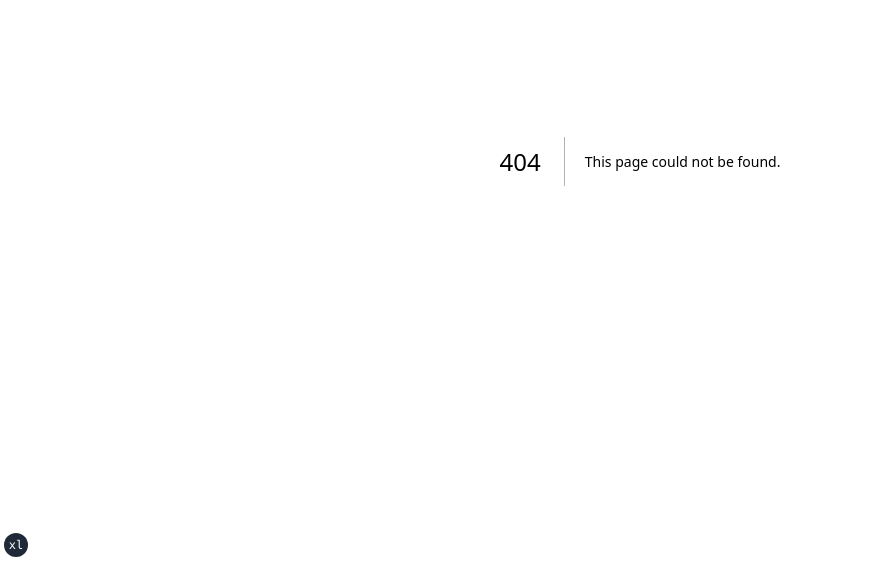
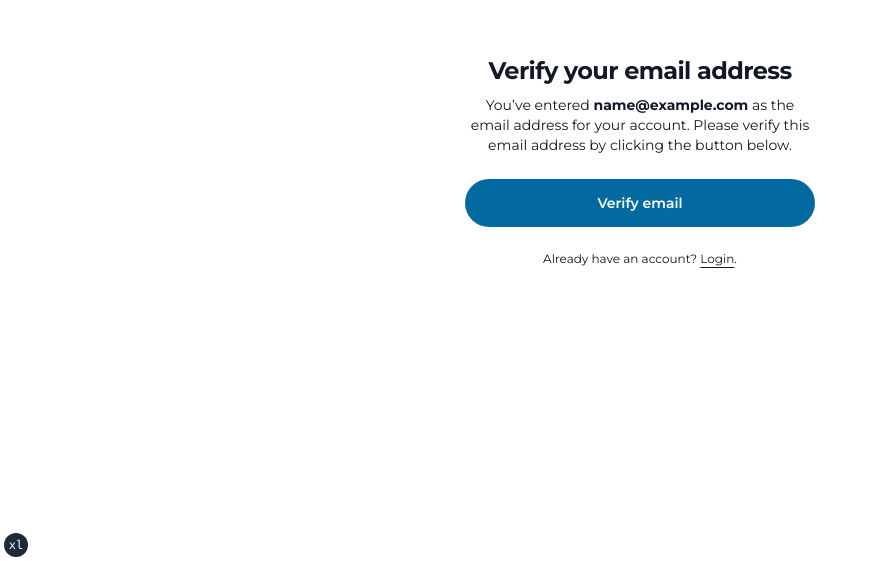
Before and after one commit to mwinel/peerdesk-webapp, a Next.js app: page /verify-email in a window 1280 px wide. Before the commit this address had no page. Shown: the part 239-800 px from the top of the page, without its empty margins (0-874 px from the left). Built offline with nearby package versions, Linux system fonts and the light colour scheme.

Commit message:
Add verify email page (#21)
Add verify email page

```diff
--- /dev/null
+++ b/app/(auth)/verify-email/page.tsx
@@ -0,0 +1,40 @@
+import Link from "next/link"
+
+import { VerifyEmailButton } from "@/components/verify-email-button"
+
+export const metadata = {
+  title: "Verify email",
+  description: "Verify your email.",
+}
+
+export default function VerifyEmailPage() {
+  return (
+    <div className="container flex flex-col items-center justify-center w-screen h-screen">
+      <div className="py-10 lg:p-8">
+        <div className="mx-auto flex w-full flex-col justify-center space-y-6 sm:w-[350px]">
+          <div className="flex flex-col space-y-2 text-center">
+            <h1 className="text-2xl font-bold tracking-tight">
+              Verify your email address
+            </h1>
+            <p className="text-sm">
+              You’ve entered <b>name@example.com</b> as the email address for
+              your account. Please verify this email address by clicking the
+              button below.
+            </p>
+          </div>
+          <VerifyEmailButton />
+          <p className="px-8 text-xs text-center">
+            Already have an account?{" "}
+            <Link
+              href="/login"
+              className="underline underline-offset-4 hover:text-primary-500"
+            >
+              Login
+            </Link>
+            .
+          </p>
+        </div>
+      </div>
+    </div>
+  )
+}
--- /dev/null
+++ b/components/verify-email-button.tsx
@@ -0,0 +1,20 @@
+"use client"
+
+import * as React from "react"
+
+import { cn } from "@/lib/utils"
+import { Icons } from "@/components/icons"
+import { buttonVariants, ButtonProps } from "@/components/ui/button"
+
+interface VerifyEmailProps extends ButtonProps {}
+
+export function VerifyEmailButton({ ...props }: VerifyEmailProps) {
+  const [isLoading, setIsLoading] = React.useState<boolean>(false)
+
+  return (
+    <button className={cn(buttonVariants({ size: "lg" }), "w-full")}>
+      {isLoading && <Icons.spinner className="w-4 h-4 mr-2 animate-spin" />}
+      Verify email
+    </button>
+  )
+}
```
